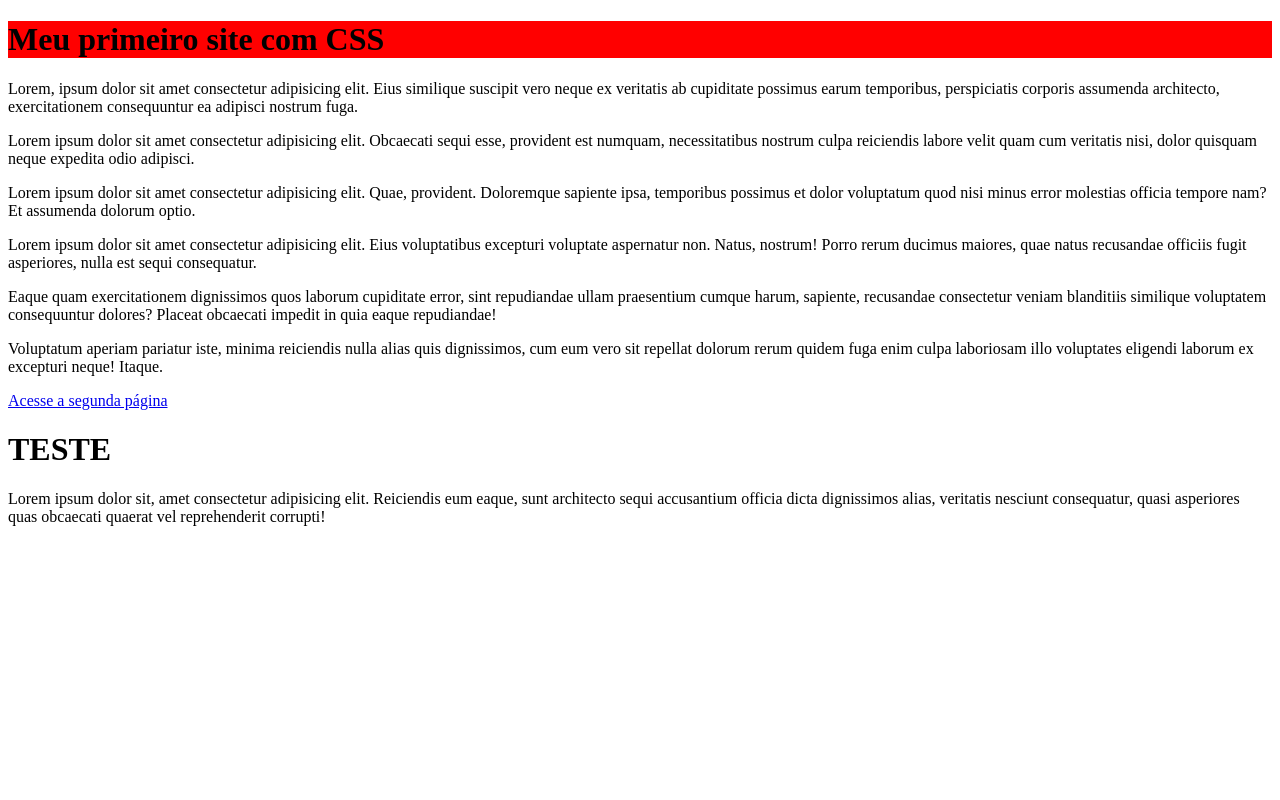
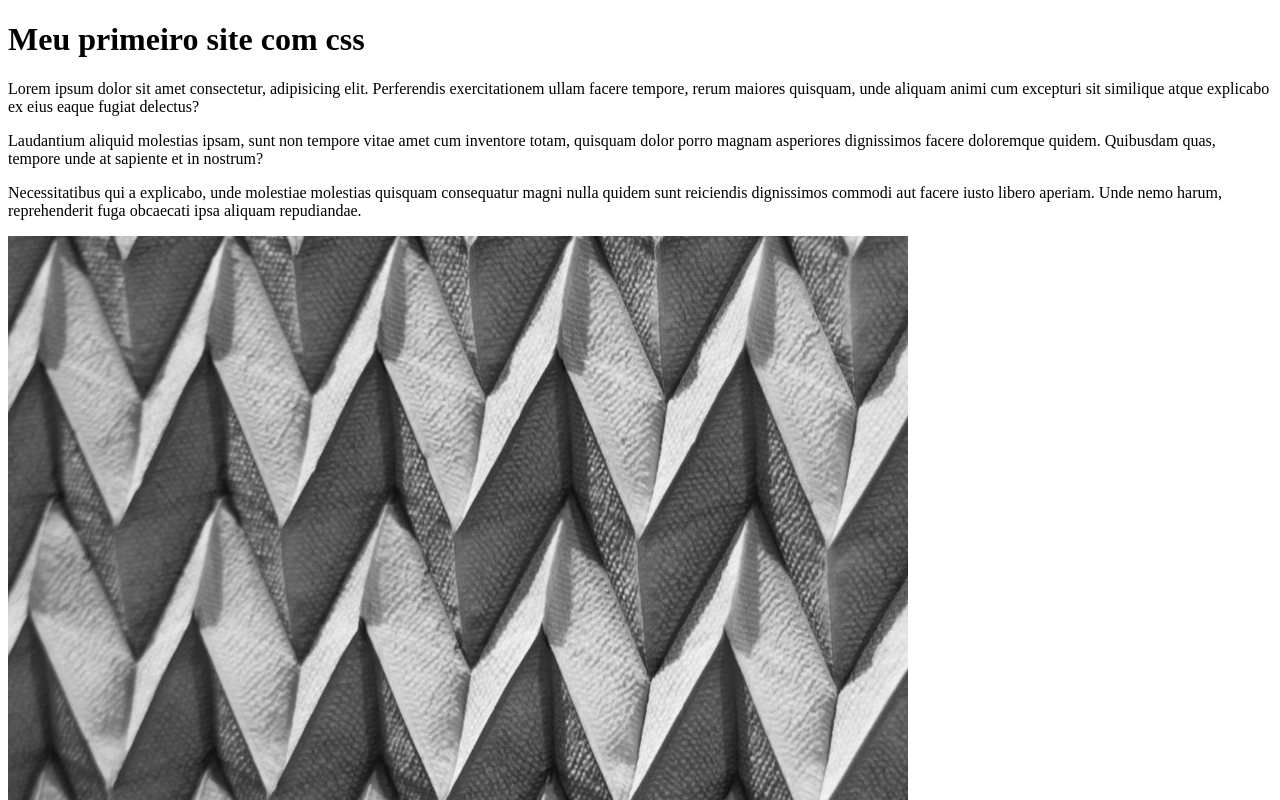
Before and after one commit to MuriloMeneguelli/CSS3-Curso-Completo, a plain HTML site: page exercícios/index.html in a window 1280 px wide. Shown: the top 800 px of the page. Drawn offline with Linux system fonts and the light colour scheme.

Commit message:
Aprofundando conhecimentos
Estou aprofundando meus conhecimentos na propriedade background e seus tipos.

```diff
--- a/exercícios/css/style.css
+++ b/exercícios/css/style.css
@@ -1,12 +1,10 @@
 @charset "UTF-8";
 
-main > h1 {
-    background-color: red;
+.exemplo-back{
+    height: 900px;
+    width: 900px;
+    background-color: gray;
+    background-image: url("../image/fundo.jpg");
+    background-size: cover;
+
 }
-
-.centralizado {
-    text-align: center;
-    font-size: 30px;
-    background-color: green;
-    color: aquamarine;
-}
--- a/exercícios/index.html
+++ b/exercícios/index.html
@@ -7,28 +7,12 @@
     <link rel="stylesheet" href="css/style.css">
 </head>
 <body>
-    <header>
-        <nav>
-            <a href=""></a>
-            <a href=""></a>
-            <a href=""></a>
-        </nav>
-    </header>
-    <main>
-        <h1>Meu primeiro site com CSS</h1>
-        <p>Lorem, ipsum dolor sit amet consectetur adipisicing elit. Eius similique suscipit vero neque ex veritatis ab cupiditate possimus earum temporibus, perspiciatis corporis assumenda architecto, exercitationem consequuntur ea adipisci nostrum fuga.</p>
-        <p>Lorem ipsum dolor sit amet consectetur adipisicing elit. Obcaecati sequi esse, provident est numquam, necessitatibus nostrum culpa reiciendis labore velit quam cum veritatis nisi, dolor quisquam neque expedita odio adipisci.</p>
-        <p>Lorem ipsum dolor sit amet consectetur adipisicing elit. Quae, provident. Doloremque sapiente ipsa, temporibus possimus et dolor voluptatum quod nisi minus error molestias officia tempore nam? Et assumenda dolorum optio.</p>
-        <p>Lorem ipsum dolor sit amet consectetur adipisicing elit. Eius voluptatibus excepturi voluptate aspernatur non. Natus, nostrum! Porro rerum ducimus maiores, quae natus recusandae officiis fugit asperiores, nulla est sequi consequatur.</p>
-        <p>Eaque quam exercitationem dignissimos quos laborum cupiditate error, sint repudiandae ullam praesentium cumque harum, sapiente, recusandae consectetur veniam blanditiis similique voluptatem consequuntur dolores? Placeat obcaecati impedit in quia eaque repudiandae!</p>
-        <p>Voluptatum aperiam pariatur iste, minima reiciendis nulla alias quis dignissimos, cum eum vero sit repellat dolorum rerum quidem fuga enim culpa laboriosam illo voluptates eligendi laborum ex excepturi neque! Itaque.</p>
+    <h1>Meu primeiro site com css</h1>
+    <p>Lorem ipsum dolor sit amet consectetur, adipisicing elit. Perferendis exercitationem ullam facere tempore, rerum maiores quisquam, unde aliquam animi cum excepturi sit similique atque explicabo ex eius eaque fugiat delectus?</p>
+    <p>Laudantium aliquid molestias ipsam, sunt non tempore vitae amet cum inventore totam, quisquam dolor porro magnam asperiores dignissimos facere doloremque quidem. Quibusdam quas, tempore unde at sapiente et in nostrum?</p>
+    <p>Necessitatibus qui a explicabo, unde molestiae molestias quisquam consequatur magni nulla quidem sunt reiciendis dignissimos commodi aut facere iusto libero aperiam. Unde nemo harum, reprehenderit fuga obcaecati ipsa aliquam repudiandae.</p>
+    <div class="exemplo-back">
 
-        <a href="index2.html">Acesse a segunda página</a>
-
-    </main>
-    <footer>
-        <h1>TESTE   </h1>
-        <p>Lorem ipsum dolor sit, amet consectetur adipisicing elit. Reiciendis eum eaque, sunt architecto sequi accusantium officia dicta dignissimos alias, veritatis nesciunt consequatur, quasi asperiores quas obcaecati quaerat vel reprehenderit corrupti!</p>
-    </footer>
+    </div>
 </body>
 </html>
```
Also changed, not shown: exercícios/image/fundo.jpg (added).
